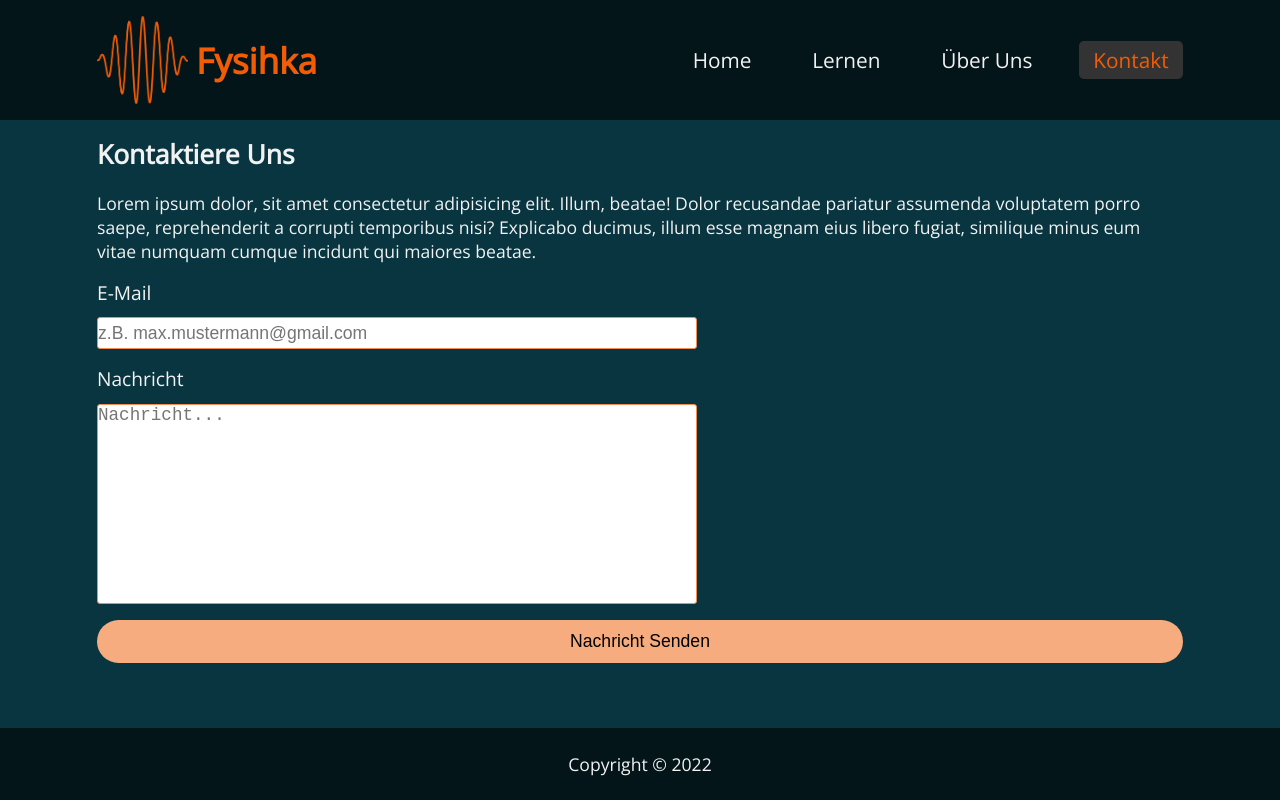
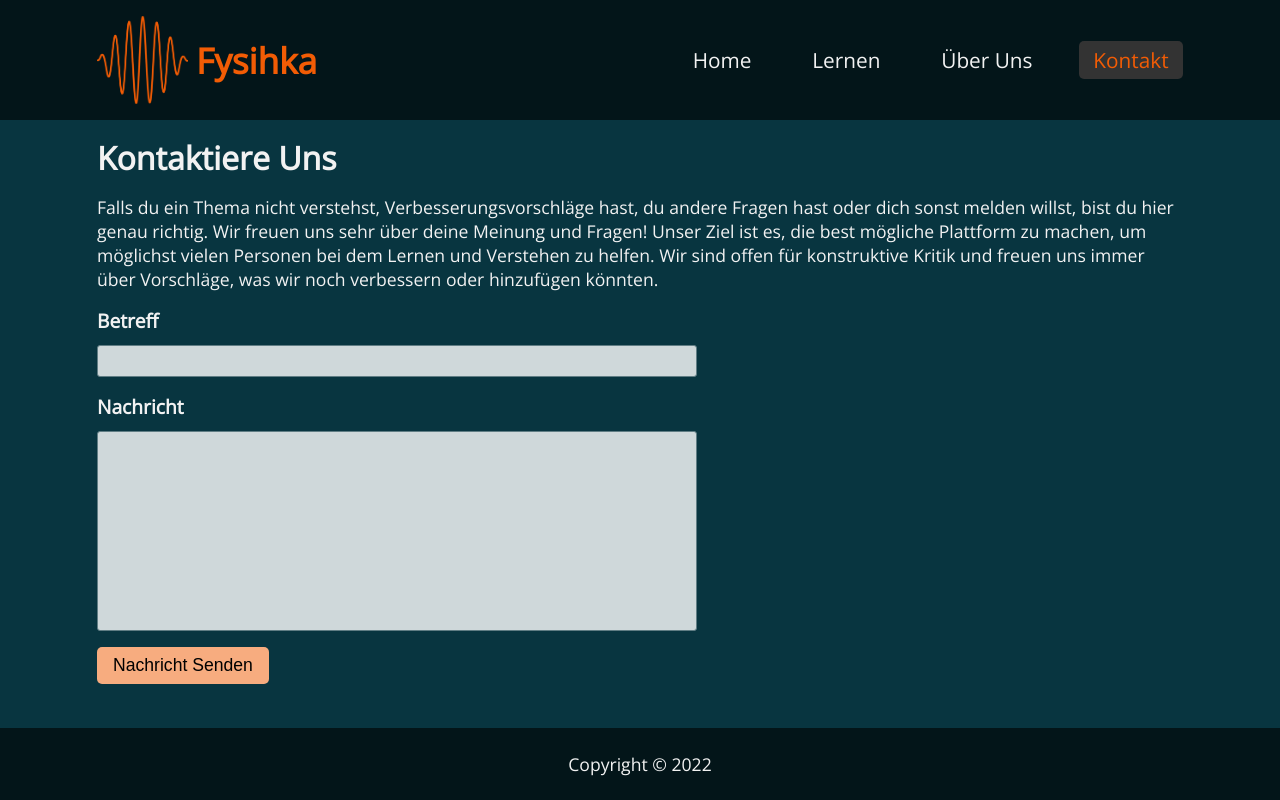
Before and after one commit to PerOle15/study-physics, a React (Create React App) app: page /contact in a window 1280 px wide. Built offline with nearby package versions, Linux system fonts and the light colour scheme.

Commit message:
contact page & react-toastify

```diff
--- a/package.json
+++ b/package.json
@@ -21,6 +21,7 @@
     "react-p5": "^1.3.28",
     "react-router-dom": "^6.2.1",
     "react-scripts": "5.0.0",
+    "react-toastify": "^9.0.8",
     "react-uuid": "^1.0.2",
     "web-vitals": "^2.1.4"
   },
--- a/src/App.js
+++ b/src/App.js
@@ -7,11 +7,14 @@ import StudyPage from './pages/StudyPage'
 import ContactPage from './pages/ContactPage'
 import AboutPage from './pages/AboutPage'
 import ScrollToTop from './components/ScrollToTop'
+import NotFoundPage from './pages/NotFoundPage'
 
-import NotFoundPage from './pages/NotFoundPage'
+import { ToastContainer } from 'react-toastify'
+import 'react-toastify/dist/ReactToastify.css'
 
 function App() {
   return (
+    <>
       <Router className='app'>
         <AppHeader />
         <div id='page-content'>
@@ -30,6 +33,9 @@ function App() {
         {/* <div>{reqData}</div> */}
         <AppFooter />
       </Router>
+
+      <ToastContainer autoClose={3000} theme='dark' />
+    </>
   )
 }
 
--- /dev/null
+++ b/src/components/MailTo.jsx
@@ -0,0 +1,23 @@
+import { toast } from 'react-toastify'
+
+export default function Mailto({ subject, message, ...props }) {
+  const handleSubmit = (e) => {
+    e.preventDefault()
+
+    const correctMessage =
+      message === '' || message === undefined ? false : true
+
+    if (correctMessage) {
+      window.location.href = `mailto:fysihkasupp@gmail.com?subject=${
+        subject !== null && subject !== undefined ? subject : ''
+      }&body=${message}`
+    } else {
+      toast.error('Bitte schreibe eine Nachricht!')
+    }
+  }
+  return (
+    <button className='btn btn-light' onClick={handleSubmit}>
+      {props.children}
+    </button>
+  )
+}
--- a/src/css/index.scss
+++ b/src/css/index.scss
@@ -8,6 +8,7 @@
   --dark-blue: #083540;
   --medium-blue: #395d66;
   --light-blue: #607d84;
+  --very-light-blue: #cfd8da;
   --header-height: 15vh;
   --max-width: 1150px;
 }
@@ -127,6 +128,7 @@ input {
 }
 
 textarea {
+  font-family: 'Open Sans', sans-serif;
   font-size: 1.1rem;
   resize: none;
 }
@@ -150,7 +152,7 @@ Utils
   color: var(--primary-text-color);
   margin: 0;
   padding: 0.5rem 1rem;
-  border-radius: 10rem;
+  border-radius: 5px;
   transition: 0.2s;
 
   &:hover {
@@ -496,16 +498,18 @@ Study Page
       width: 100%;
       max-width: 600px;
       margin-bottom: 1rem;
-      border: 1px solid var(--secondary-accent-color);
+      border: 1.5px solid var(--light-blue);
       border-radius: 3px;
+      padding: 0.5rem;
+      background: var(--very-light-blue);
 
       &:focus {
-        outline: 2px solid var(--secondary-accent-color);
+        outline: 2px solid var(--light-blue);
       }
     }
 
-    input[type='submit'] {
-      padding: 0.7rem 1rem;
+    button {
+      font-size: 1.1rem;
     }
   }
 }
--- a/src/pages/ContactPage.js
+++ b/src/pages/ContactPage.js
@@ -1,64 +1,75 @@
-// import nodemailer from 'nodemailer'
+import MailTo from '../components/MailTo'
+import { useState } from 'react'
 
 export default function ContactPage() {
+  // const [email, setEmail] = useState('')
+  const [subject, setSubject] = useState('')
+  const [message, setMessage] = useState('')
+
   document.title = 'Fysihka - Kontakt'
-  // const transporter = nodemailer.createTransport({
-  //   host: 'smtp.google.com',
-  //   auth: {
-  //     user: process.env.REACT_APP_SMTP_USER,
-  //     pass: process.env.REACT_APP_SMTP_PASSWORD,
-  //   },
-  // })
 
-  // const mailOptions = {
-  //   from: 'fysihkasupp@gmail.com',
-  //   to: 'fysihkasupp@gmail.com',
-  //   subject: 'test',
-  //   text: 'This is a test email from Fysihka',
-  // }
+  function handleChange(e) {
+    switch (e.target.id) {
+      // case 'email':
+      //   setEmail(e.target.value)
+      //   break
+      case 'subject':
+        setSubject(e.target.value)
+        break
+      case 'message':
+        setMessage(e.target.value)
+        break
+      default:
+        break
+    }
+  }
 
-  // const onSubmit = () => {
-  //   transporter.sendMail(mailOptions, (err, succ) => {
-  //     if (err) {
-  //       console.log(err)
-  //     } else {
-  //       console.log('Email sent successfully!')
-  //     }
-  //   })
-  // }
   return (
     <div id='contact-page'>
       <div className='container'>
         <div id='contact-form-info'>
-          <h2>Kontaktiere Uns</h2>
+          <p className='page-heading'>Kontaktiere Uns</p>
           <p>
-            Lorem ipsum dolor, sit amet consectetur adipisicing elit. Illum,
-            beatae! Dolor recusandae pariatur assumenda voluptatem porro saepe,
-            reprehenderit a corrupti temporibus nisi? Explicabo ducimus, illum
-            esse magnam eius libero fugiat, similique minus eum vitae numquam
-            cumque incidunt qui maiores beatae.
+            Falls du ein Thema nicht verstehst, Verbesserungsvorschläge hast, du
+            andere Fragen hast oder dich sonst melden willst, bist du hier genau
+            richtig. Wir freuen uns sehr über deine Meinung und Fragen! Unser
+            Ziel ist es, die best mögliche Plattform zu machen, um möglichst
+            vielen Personen bei dem Lernen und Verstehen zu helfen. Wir sind
+            offen für konstruktive Kritik und freuen uns immer über Vorschläge,
+            was wir noch verbessern oder hinzufügen könnten.
           </p>
         </div>
         <form id='contact-form'>
-          <label htmlFor='email'>E-Mail</label>
+          {/* <label htmlFor='email'>E-Mail</label>
           <input
+            onChange={handleChange}
             className='contact-input'
             type='text'
             id='email'
-            placeholder='z.B. max.mustermann@gmail.com'
+            value={email}
+          /> */}
+          <label className='small-heading' htmlFor='subject'>
+            Betreff
+          </label>
+          <input
+            onChange={handleChange}
+            className='contact-input'
+            type='text'
+            id='subject'
+            value={subject}
           />
-          <label htmlFor='message'>Nachricht</label>
+          <label className='small-heading' htmlFor='message'>
+            Nachricht
+          </label>
           <textarea
             id='message'
             className='contact-input'
-            placeholder='Nachricht...'
+            onChange={handleChange}
+            value={message}
           ></textarea>
-          <input
-            className='btn btn-light btn-block'
-            type='submit'
-            value='Nachricht Senden'
-            // onSubmit={onSubmit}
-          />
+          <MailTo /* email={email} */ subject={subject} message={message}>
+            Nachricht Senden
+          </MailTo>
         </form>
       </div>
     </div>
```
Also changed, not shown: src/css/index.css, 1 other file (tests, documents, lock files or other folders). Lines whose indentation alone changed are shown as unchanged.
